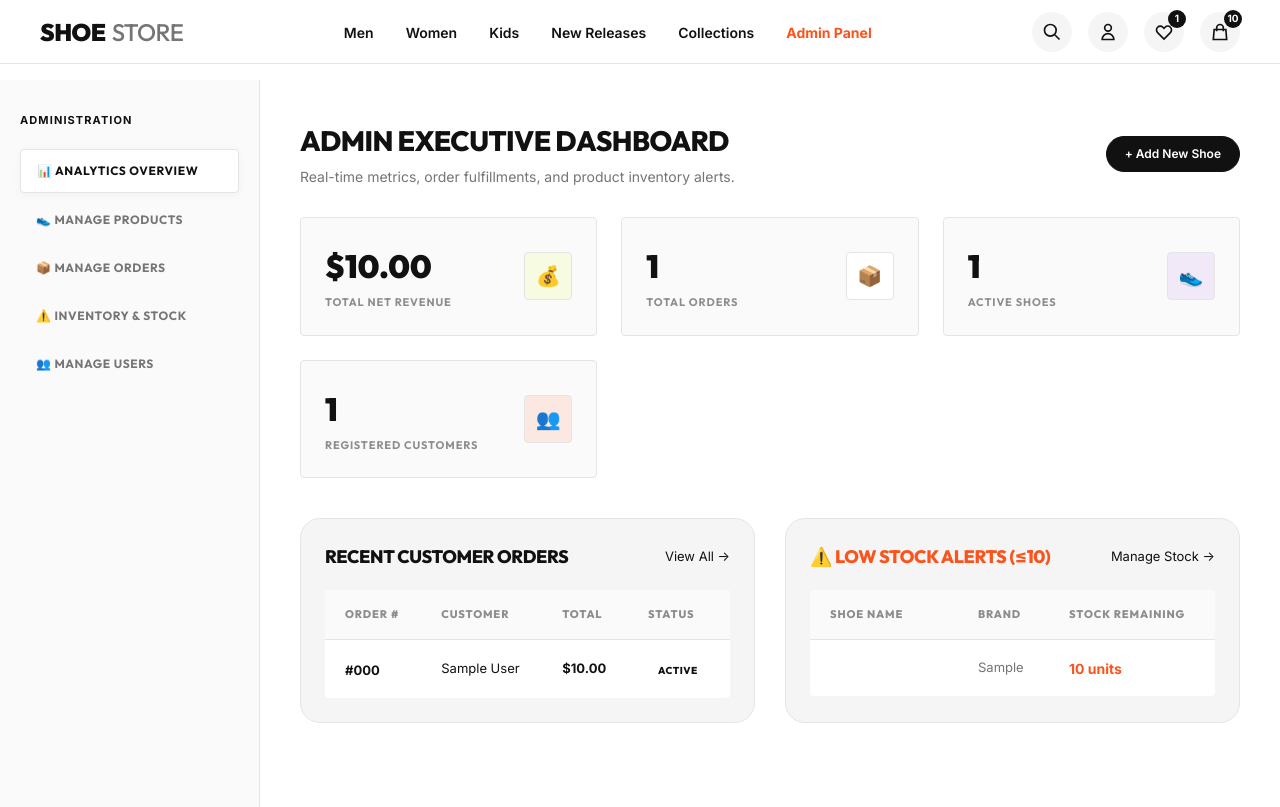
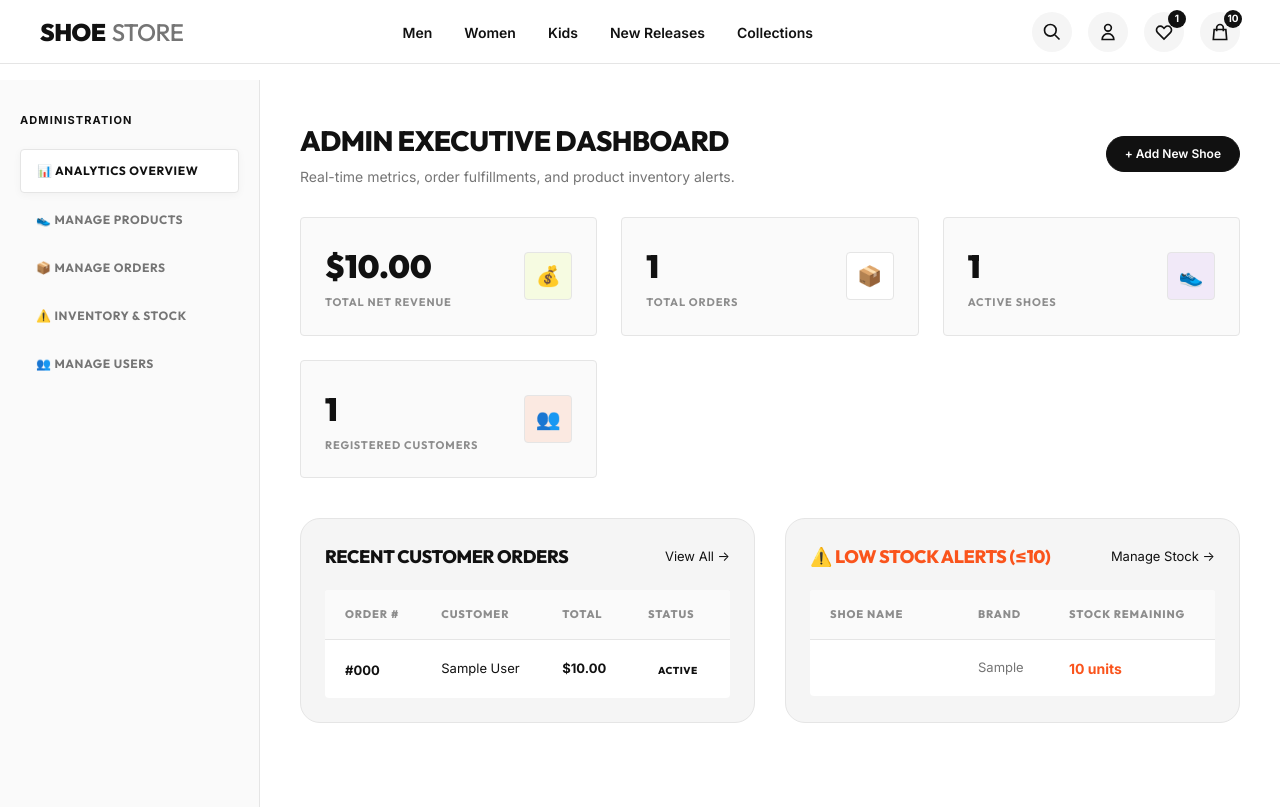
Before and after one commit to Aadarsh-ar/shoe-store, a Flask app: page /admin in a window 1280 px wide. Shown: the top 807 px of the page. Run offline with Flask 3, Linux system fonts and the light colour scheme; a user stored in the database is signed in; tables that the repository leaves empty hold one stand-in row (values such as "Sample post").

Commit message:
Remove Admin Panel button from public navbar

```diff
--- a/app/templates/base.html
+++ b/app/templates/base.html
@@ -35,9 +35,7 @@
         <li><a href="{{ url_for('products.catalogue', gender='Kids') }}" class="{% if current_filters and current_filters.gender == 'Kids' %}active{% endif %}">Kids</a></li>
         <li><a href="{{ url_for('products.catalogue', collection='new-releases') }}" class="{% if current_filters and current_filters.collection == 'new-releases' %}active{% endif %}">New Releases</a></li>
         <li><a href="{{ url_for('products.catalogue') }}" class="{% if request.endpoint == 'products.catalogue' and not current_filters.gender and not current_filters.collection %}active{% endif %}">Collections</a></li>
-        {% if current_user.is_authenticated and current_user.is_admin() %}
-        <li><a href="{{ url_for('admin.dashboard') }}" style="color: var(--accent-orange); font-weight:700;">Admin Panel</a></li>
-        {% endif %}
+
       </ul>
 
       <!-- Right Action Icons -->
```
